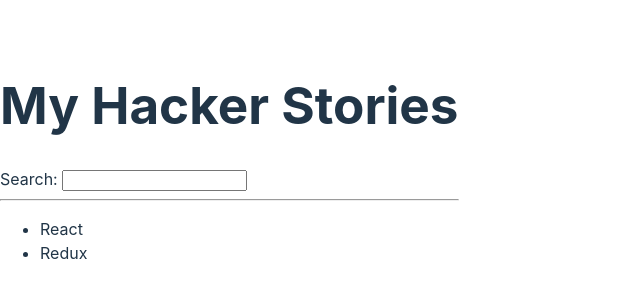
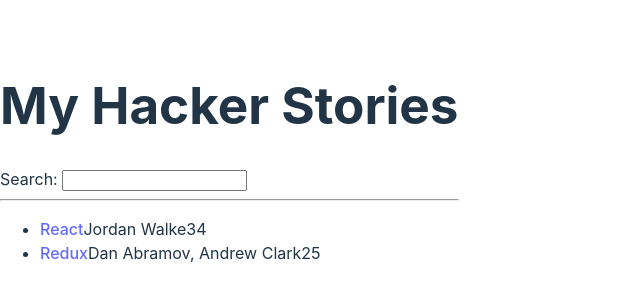
Before and after one commit to chubbyhippo/typescript-tinkering, a React (Vite) app in the folder road-to-react/: page / in a window 1280 px wide. Shown: the part 238-538 px from the top of the page, without its empty margins (0-640 px from the left). Built offline with nearby package versions, Linux system fonts and the light colour scheme.

Commit message:
Enhance list items with additional details
Updated the list items to include links to the titles, along with author names, comment counts, and point scores. This improves the usability and richness of the displayed information.

```diff
--- a/road-to-react/src/App.tsx
+++ b/road-to-react/src/App.tsx
@@ -28,7 +28,14 @@
       <hr />
       <ul>
         {list.map((item) => (
-          <li key={item.objectID}>{item.title}</li>
+          <li key={item.objectID}>
+            <span>
+              <a href={item.url}>{item.title}</a>
+            </span>
+            <span>{item.author}</span>
+            <span>{item.num_comments}</span>
+            <span>{item.points}</span>
+          </li>
         ))}
       </ul>
     </div>
```
